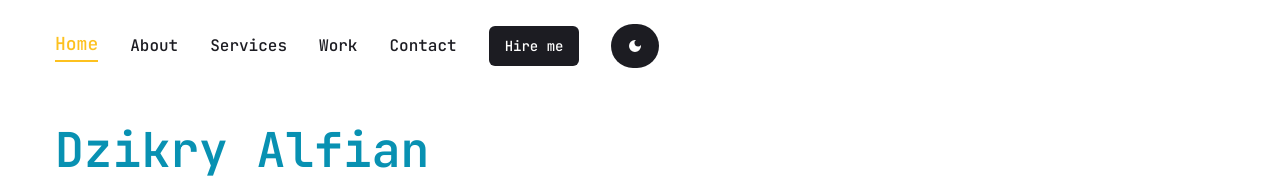
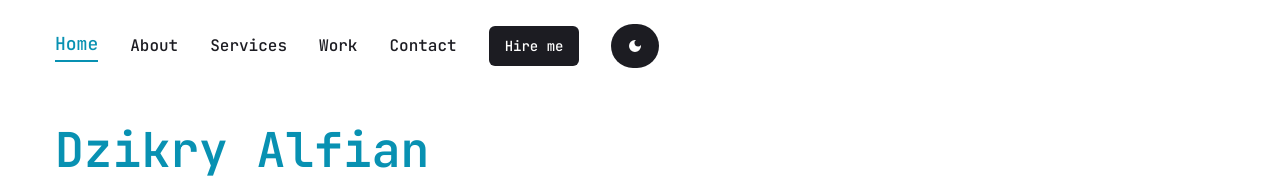
Before and after one commit to dzikryalfian14/personal-portofolio, a Next.js app: page / in a window 1280 px wide. Shown: the top 178 px of the page. Built offline with nearby package versions, Linux system fonts and the light colour scheme.

Commit message:
edit : adjusting Navbar component

```diff
--- a/components/Navbar.tsx
+++ b/components/Navbar.tsx
@@ -37,8 +37,8 @@ const Navbar = () => {
             key={index}
             className={`${
               link.path == pathname &&
-              "text-accent font-bold text-lg border-b-2 border-accent"
-            } capitalize font-medium text-md hover:text-accent transition-all`}
+              "text-cyan-600 font-bold text-lg border-b-2 border-cyan-600"
+            } capitalize font-medium text-md hover:text-cyan-600 transition-all`}
           >
             {link.name}
           </Link>
```
